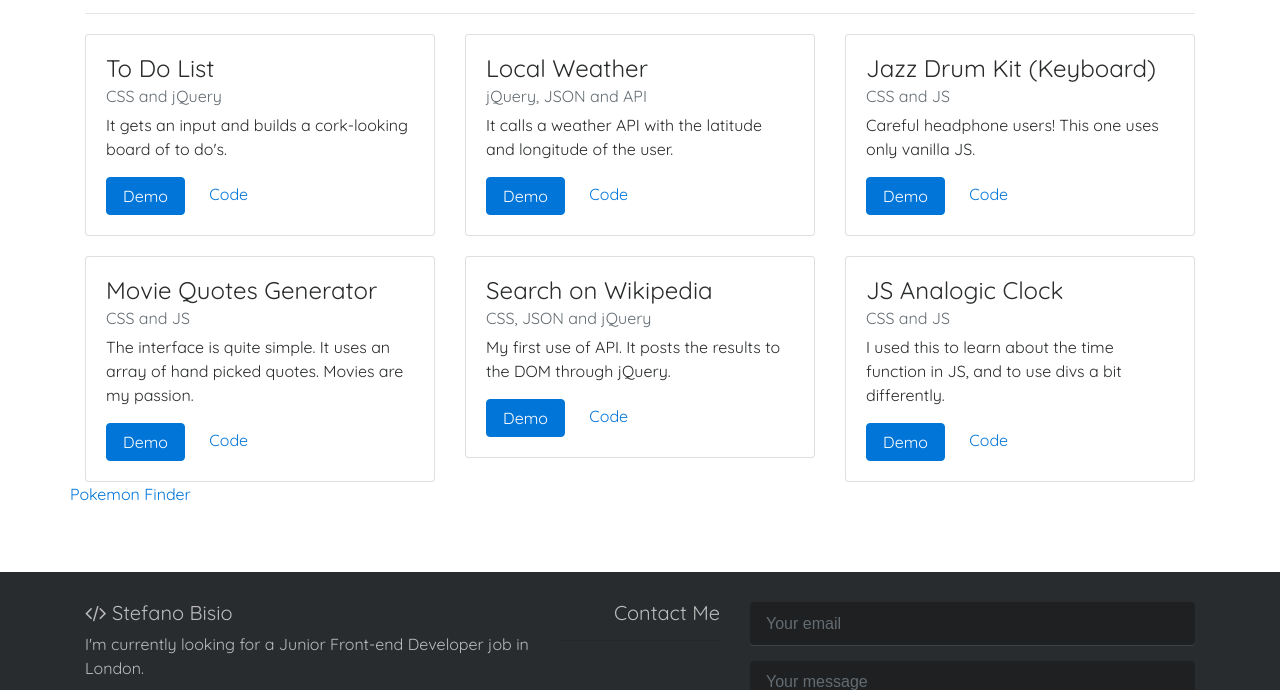
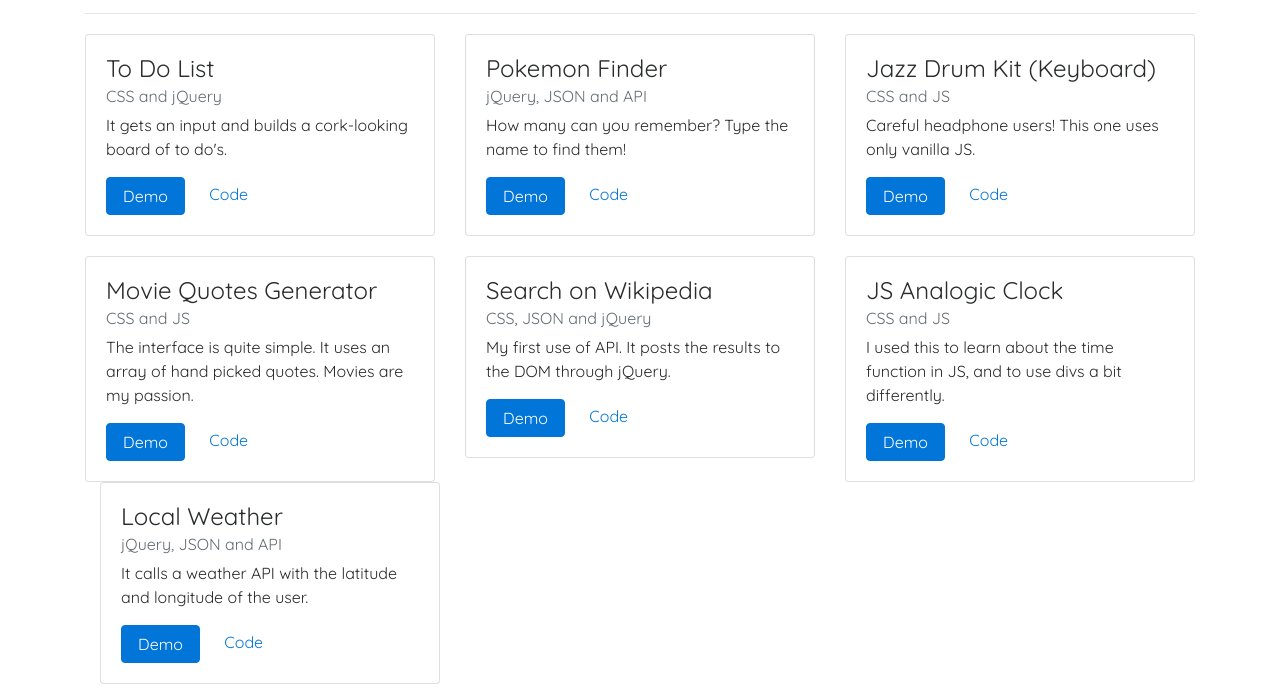
Before and after one commit to StefanoBisio/stefanobisio.github.io, a plain HTML site: page index.html in a window 1280 px wide. Shown: the part 452-1142 px from the top of the page. Drawn offline with nearby package versions, Linux system fonts and the light colour scheme.

Commit message:
adding pokemon link

```diff
--- a/index.html
+++ b/index.html
@@ -52,14 +52,14 @@
                 <div class="col-lg-4">
                     <div class="card">
                       <div class="card-block">
-                        <h4 class="card-title">Local Weather</h4>
+                        <h4 class="card-title">Pokemon Finder</h4>
                         <h6 class="card-subtitle mb-2 text-muted">jQuery, JSON and API</h6>
-                        <p class="card-text">It calls a weather API with the latitude and longitude of the user.</p>
-                        <a href="/weather" class="card-link btn btn-primary">Demo</a>
-                        <a href="https://github.com/StefanoBisio/Local-Weather-App" target="_blank" title="Local Weather on Github" class="card-link">Code</a>
+                        <p class="card-text">How many can you remember? Type the name to find them!</p>
+                        <a href="/pokemon-finder" class="card-link btn btn-primary">Demo</a>
+                        <a href="https://github.com/StefanoBisio/pokemon-finder" target="_blank" title="Pokemon Finder on Github" class="card-link">Code</a>
                       </div>
                     </div>
-                </div>
+                  </div>
 
                 <div class="col-lg-4">
                     <div class="card">
@@ -109,8 +109,21 @@
                         <a href="https://github.com/StefanoBisio/js-clock" target="_blank" title="Javascript Clock on Github" class="card-link">Code</a>
                       </div>
                     </div>
-                  </div><a href="/pokemon-finder">Pokemon Finder</a>
+                  </div>
               </div> <!-- End row 2-->
+              <row>
+                <div class="col-lg-4">
+                    <div class="card">
+                      <div class="card-block">
+                        <h4 class="card-title">Local Weather</h4>
+                        <h6 class="card-subtitle mb-2 text-muted">jQuery, JSON and API</h6>
+                        <p class="card-text">It calls a weather API with the latitude and longitude of the user.</p>
+                        <a href="/weather" class="card-link btn btn-primary">Demo</a>
+                        <a href="https://github.com/StefanoBisio/Local-Weather-App" target="_blank" title="Local Weather on Github" class="card-link">Code</a>
+                      </div>
+                    </div>
+                </div>
+              </row>
 
             </div> <!-- End Projects div -->
     </div> <!-- container -->
```
